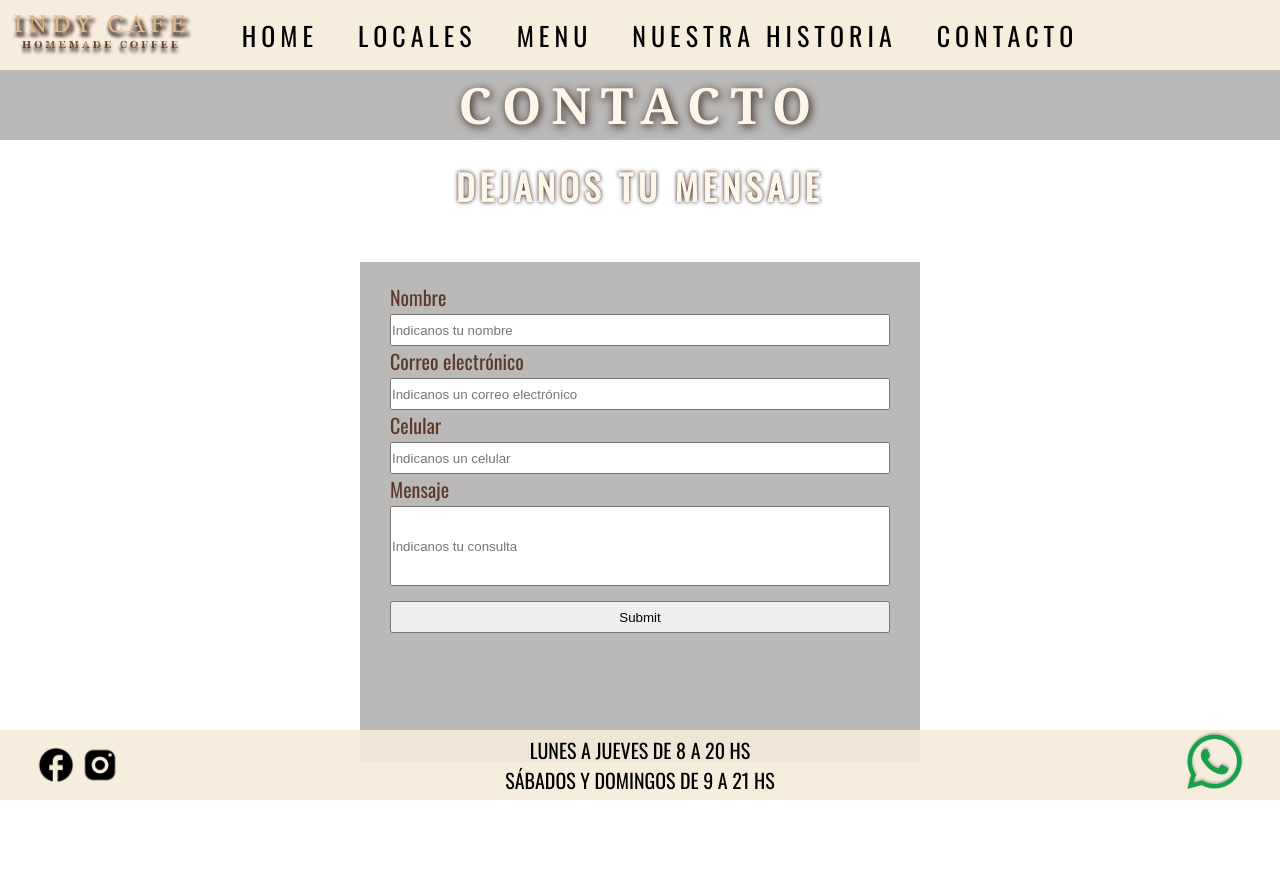
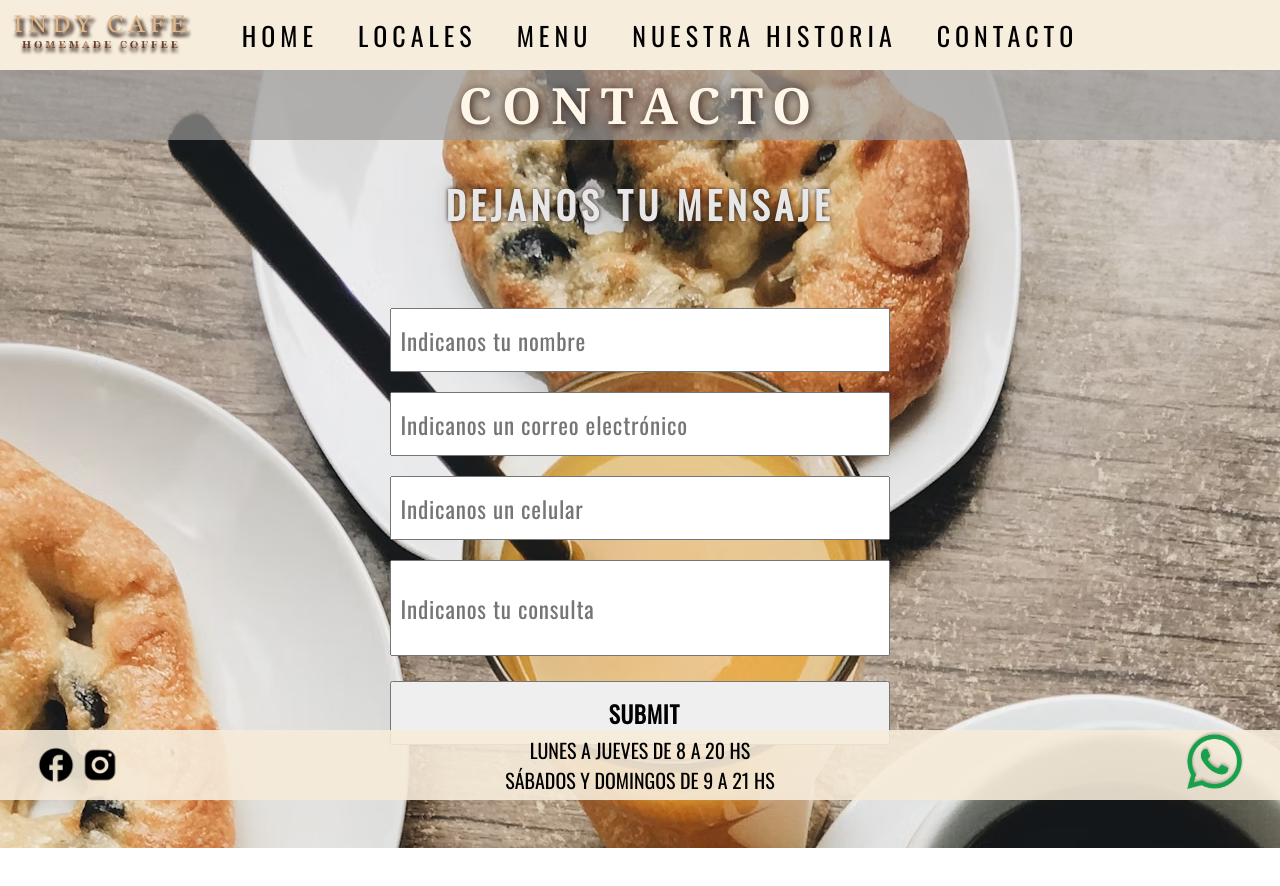
Before and after one commit to connievaristo/proyecto_ConstanzaEvaristo, a plain HTML site: page pages/contacto.html in a window 1280 px wide. Drawn offline with nearby package versions, Linux system fonts and the light colour scheme; a web font is replaced by a local one.

Commit message:
contacto page updated

```diff
--- a/css/styles.css
+++ b/css/styles.css
@@ -74,10 +74,16 @@ header img {
     background-color: #9FABB1;
 }
 
-.locales{
+.locales {
     width: 100%;
+    height: auto;
     background-color: #F1F2EF;
+}
 
+.contacto {
+    width: 100%;
+    height: 778px;
+    background-image: url(../assets/img/bannerC.png);
 }
 
 .pageTitle {
@@ -103,17 +109,17 @@ header img {
 } */
 
 h1 {
-    font-family: Georgia, 'Times New Roman',    Times, serif;
+    font-family: Georgia, 'Times New Roman', Times, serif;
     font-size: 50px;
     opacity: 1;
     letter-spacing: 10px;
-    color:#fff6ea;
+    color: #fff6ea;
     text-shadow: 0.1rem 0.1rem 0.625rem#2C1910;
     margin: 10px;
 }
 
 
-.banner{
+.banner {
     width: 100%;
     height: 50%;
     object-fit: cover;
@@ -122,12 +128,15 @@ h1 {
 .bannerH h2 {
     float: right;
     position: relative;
-    top: -4.85rem; right: 4rem; bottom: 2rem;
-    font-family: Georgia, 'Times New Roman',    Times, serif;
+    top: -4.85rem;
+    right: 4rem;
+    bottom: 2rem;
+    font-family: Georgia, 'Times New Roman', Times, serif;
     font-size: 40px;
     opacity: 1;
     letter-spacing: 2px;
-    color:#fff6ea; /**/
+    color: #fff6ea;
+    /**/
     text-shadow: 3rem 0.1rem 1rem #1f1c1b;
 }
 
@@ -204,7 +213,7 @@ h1 {
 
 .storesDos {
     display: grid;
-    grid-template-columns: repeat(2,1fr);
+    grid-template-columns: repeat(2, 1fr);
     grid-template-rows: none;
     grid-template-areas:
         "stores mapaC";
@@ -214,8 +223,8 @@ h1 {
     /* display: flex;
     flex-direction:column; */
     display: grid;
-    grid-template-columns: repeat(1,1fr);
-    grid-template-rows: 0.5fr repeat(5,0.8fr);
+    grid-template-columns: repeat(1, 1fr);
+    grid-template-rows: 0.5fr repeat(5, 0.8fr);
     justify-content: center;
     /* width: 50%; */
     padding-top: 2rem;
@@ -228,7 +237,7 @@ h1 {
     /* display: flex;
     flex-direction:  column; */
     display: grid;
-    grid-template-columns: repeat(2,1fr);
+    grid-template-columns: repeat(2, 1fr);
     grid-template-rows: none;
     grid-template-areas:
         "div button";
@@ -252,13 +261,13 @@ h1 {
     display: flex;
     flex-direction: column;
     align-items: center;
-    justify-content:center;
+    justify-content: center;
     width: 50%;
     height: 3rem;
     margin-left: 9.25rem;
     /*margin-left: auto;  Empuja el botón hacia la derecha
     margin-bottom: 20px; */
-    font-family: "Oswald",sans-serif;
+    font-family: "Oswald", sans-serif;
     font-size: 20px;
     color: #2C1910;
     background-color: #F6EBDA;
@@ -279,7 +288,7 @@ h1 {
 }
 
 .location input {
-    margin-left:0.5rem;
+    margin-left: 0.5rem;
     margin-bottom: 0.2rem;
     border: none;
     width: 18rem;
@@ -289,12 +298,12 @@ h1 {
 
 .mapaC {
     display: flex;
-  flex-direction:column;
-  align-items:flex-start;
+    flex-direction: column;
+    align-items: flex-start;
     justify-content: center;
 }
 
-.mapaC iframe{
+.mapaC iframe {
     width: 800px;
     height: 800px;
     margin: 20px;
@@ -305,7 +314,7 @@ h1 {
     flex-direction: row;
 } */
 
-.menues{
+.menues {
     /* display: flex;
     flex-direction: row; */
     display: grid;
@@ -345,7 +354,7 @@ h1 {
     height: 420px;
     padding: 10px 20px 10px 20px;
     border: 2px solid #2C1910;
-    margin:0px 5rem 0px 5rem;
+    margin: 0px 5rem 0px 5rem;
     border-radius: 5%;
     background-color: #FFFBEF;
     font-family: Georgia, 'Times New Roman', Times, serif;
@@ -370,7 +379,7 @@ h1 {
     height: 500px;
     padding: 10px 20px 10px 20px;
     border: 2px solid #2C1910;
-    margin-right:20rem;
+    margin-right: 20rem;
     border-radius: 5%;
     background-color: #FFFBEF;
     font-family: Georgia, 'Times New Roman', Times, serif;
@@ -392,7 +401,7 @@ h1 {
     /* background-color: #F1F2EF; */
 }
 
-.who{
+.who {
     display: flex;
     flex-direction: column;
     justify-content: center;
@@ -427,46 +436,54 @@ h1 {
     align-items: center;
     width: 100%;
     height: 100%;
-    font-family: "Oswald",sans-serif;
+    font-family: "Oswald", sans-serif;
 }
+
 .contactForm h2 {
-    font-family: "Oswald",sans-serif;
-    font-size: 35px;
-    color: #FFF6EA;
+    font-family: "Oswald", sans-serif;
+    font-size: 2.35rem;
+    color: #e7e7e7;
     text-shadow: 0px 0.4px 4px #2C1910;
     text-transform: uppercase;
     letter-spacing: 5px;
-    margin: 20px;
+    margin: 2.25rem 1rem 1rem 1rem;
 }
 
-.contactForm div{
-    flex-wrap: wrap;
-    font-size: 20px;
+.contactForm div {
+    /* font-size: 20px;
     color: #5F3927;
-    background-color: #9b9a98b0;
+    background-color: #fcfaf885;*/
     margin: 30px;
     padding: 20px 30px 20px 30px;
-    height: 500px;
+    height: 400px;
 }
 
-.contactForm label {
-    width: 200px;
+/* .contactForm label {
     height: 2rem;
-}
+} */
 
 .contactForm input {
     width: 500px;
-    height: 2rem;
+    height: 4rem;
+    font-family: "Oswald", sans-serif;
+    letter-spacing: 0.05rem;
+    font-size: 1.45rem;
+    margin: 10px 20px 10px 20px;
+    padding-left: 0.525rem;
 
 }
+
 /*A LAS ID SE LAS LLAMA CON EL TIPO + # Y NOMBRE DEL id="id01" ETC. */
 .contactForm input#message {
     width: 500px;
-    height: 5rem;
+    height: 6rem;
 }
 
-.contactForm input#enviarF{
-margin-top: 15px
+.contactForm input#enviarF {
+    margin-top: 15px;
+    font-weight: bolder;
+    text-transform:uppercase;
+
 }
 
 /*A LAS ID SE LAS LLAMA CON EL TIPO + # Y NOMBRE DEL id="id01" ETC. */
--- a/pages/contacto.html
+++ b/pages/contacto.html
@@ -25,7 +25,7 @@
             </ul>
         </nav>
     </header>
-    <main>
+    <main class="contacto">
         <div class="pageTitle">
             <h1>Contacto</h1>
         </div>
@@ -33,15 +33,15 @@
             <h2>Dejanos tu mensaje</h2>
             <div>
                 <form action="" class="contact">
-                            <label for="name">Nombre</label>
-                            <input type="search" id="name" placeholder="Indicanos tu nombre">
-                            <label for="mail">Correo electrónico</label>
-                            <input type="search" id="mail" placeholder="Indicanos un correo electrónico">
-                            <label for="mobile">Celular</label>
-                            <input type="search" id="mobile" placeholder="Indicanos un celular">
-                            <label for="message"  >Mensaje</label>
-                            <input type="search" id="message"  placeholder="Indicanos tu consulta">
-                            <input type="submit" id="enviarF" >
+                    <!-- <label for="name">Nombre</label> -->
+                        <input type="text" id="name" placeholder="Indicanos tu nombre">
+                    <!-- <label for="mail">Correo electrónico</label> -->
+                        <input type="text" id="mail" placeholder="Indicanos un correo electrónico">
+                        <!-- <label for="mobile">Celular</label> -->
+                        <input type="text" id="mobile" placeholder="Indicanos un celular">
+                    <!-- <label for="message"  >Mensaje</label> -->
+                        <input type="text" class="messageF" id="message" placeholder="Indicanos tu consulta">
+                        <input type="submit" id="enviarF">
                 </form>
             </div>
         </section>
```
Also changed, not shown: assets/img/bannerC.png (added). Lines whose indentation alone changed are shown as unchanged.
